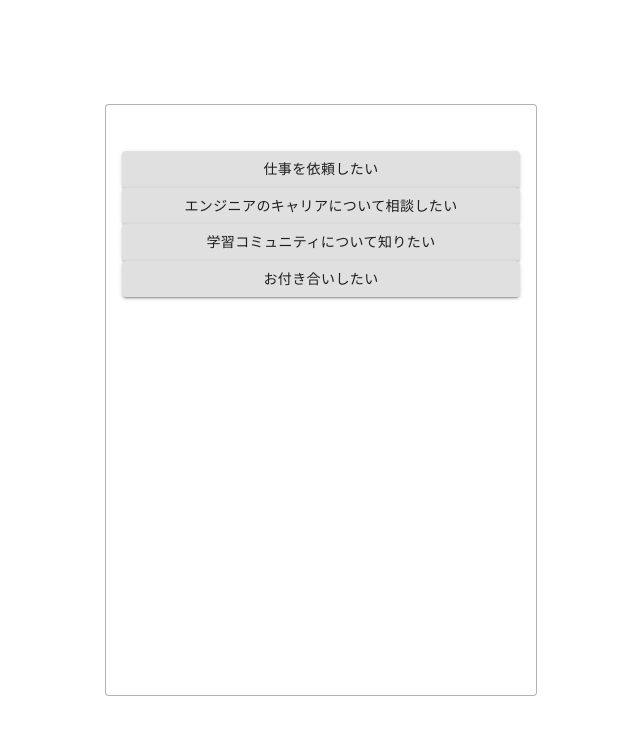
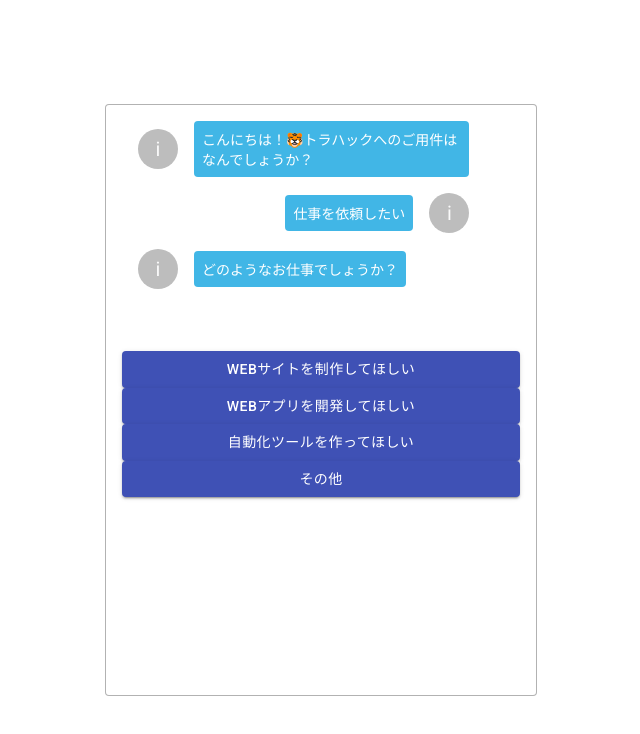
Before and after one commit to shinta0000/react_on_firebase, a React (Create React App) app: page / in a window 1280 px wide. Both pictures are taken after a click on the button "仕事を依頼したい". Shown: the top 734 px of the page, without its empty margins (319-959 px from the left). Built offline with nearby package versions, Linux system fonts and the light colour scheme.

Commit message:
finished #06

```diff
--- a/src/App.jsx
+++ b/src/App.jsx
@@ -1,7 +1,7 @@
 import React from 'react';
 import defaultDataset from './dataset';
 import './assets/styles/style.css';
-import {AnswersList} from './components/index';
+import { AnswersList, Chats } from './components/index';
 
 export default class App extends React.Component {
   constructor(props) {
@@ -13,25 +13,55 @@
       dataset: defaultDataset,
       open: false
     }
+    this.selectAnswer = this.selectAnswer.bind(this);
   }
 
-  initAnswer = () => {
-    const initDataset = this.state.dataset[this.state.currentId]
-    const initAnswers = initDataset.answers
+  displayNextQuestion = (nextQuestionId) => {
+    const chats = this.state.chats;
+    chats.push({
+      text: this.state.dataset[nextQuestionId].question,
+      type: 'question'
+    })
+
     this.setState({
-      answers: initAnswers
+      answers: this.state.dataset[nextQuestionId].answers,
+      chats: chats,
+      currentId: nextQuestionId
+    })
+  }
+
+  selectAnswer = (selectedAnswer, nextQuestionId) => {
+    switch (true) {
+      case (nextQuestionId === 'init'):
+        this.displayNextQuestion(nextQuestionId)
+        break;
+      default:
+        const chats = this.state.chats;
+        chats.push({
+          text: selectedAnswer,
+          type: 'answer'
+        })
+
+        this.setState({
+          chats: chats
         });
+
+        this.displayNextQuestion(nextQuestionId)
+        break;
+    }
   }
 
   componentDidMount() {
-    this.initAnswer()
+    const initAnswer = '';
+    this.selectAnswer(initAnswer, this.state.currentId)
   }
 
   render() {
     return (
       <section className="c-section">
         <div className="c-box">
-          <AnswersList answers={this.state.answers} />
+          <Chats chats={this.state.chats} />
+          <AnswersList answers={this.state.answers} select={this.selectAnswer} />
         </div>
       </section>
     );
--- a/src/components/Answer.jsx
+++ b/src/components/Answer.jsx
@@ -11,7 +11,7 @@
   // const classes = useStyles();
 
   return (
-    <Button variant="contained">
+    <Button variant="contained" color="primary" onClick={() => props.select(props.content, props.nextId)}>
       {props.content}
     </Button>
   )
--- a/src/components/AnswersList.jsx
+++ b/src/components/AnswersList.jsx
@@ -5,7 +5,7 @@
   return (
     <div className="c-grid__answer">
       {props.answers.map((value, index) => {
-        return <Answer content={value.content} key={index.toString()} />
+        return <Answer content={value.content} nextId={value.nextId} key={index.toString()} select={props.select} />
       })}
     </div>
   )
--- /dev/null
+++ b/src/components/Chat.jsx
@@ -0,0 +1,26 @@
+import React from 'react';
+import ListItem from '@material-ui/core/ListItem';
+import ListItemAvatar from '@material-ui/core/ListItemAvatar';
+import Avatar from '@material-ui/core/Avatar';
+import NoProfile from '../assets/img/react_app_icon1.png';
+import User from '../assets/img/react_app_icon2.png';
+
+const Chat = (props) => {
+  const isQuestion = (props.type === 'question');
+  const classes = isQuestion ? 'p-chat__row' : 'p-chat__reverse';
+
+  return (
+    <ListItem className={classes}>
+      <ListItemAvatar>
+        {isQuestion ? (
+          <Avatar alt="icon" src={User} />
+        ) : (
+          <Avatar alt="icon" src={NoProfile} />
+        )}
+      </ListItemAvatar>
+      <div className="p-chat__bubble">{props.text}</div>
+    </ListItem>
+  )
+}
+
+export default Chat;
--- /dev/null
+++ b/src/components/Chats.jsx
@@ -0,0 +1,27 @@
+import React from 'react';
+import { makeStyles } from '@material-ui/core/styles';
+import List from '@material-ui/core/List';
+import {Chat} from './index'
+
+
+const useStyles = makeStyles((theme) => ({
+  root: {
+    width: '100%',
+    maxWidth: '36ch',
+    backgroundColor: theme.palette.background.paper,
+  },
+}));
+
+const Chats = (props) => {
+  const classes = useStyles();
+
+  return (
+    <List className={classes.root}>
+      {props.chats.map((chat, index) => {
+        return <Chat text={chat.text} type={chat.type} key={index.toString()} />
+      })}
+    </List>
+  )
+}
+
+export default Chats;
--- a/src/components/index.js
+++ b/src/components/index.js
@@ -1,2 +1,4 @@
 export {default as AnswersList} from './AnswersList';
 export {default as Answer} from './Answer';
+export {default as Chats} from './Chats';
+export {default as Chat} from './Chat';
```
Also changed, not shown: src/assets/img/react_app_icon1.png (added), src/assets/img/react_app_icon2.png (added). Lines whose indentation alone changed are shown as unchanged.
